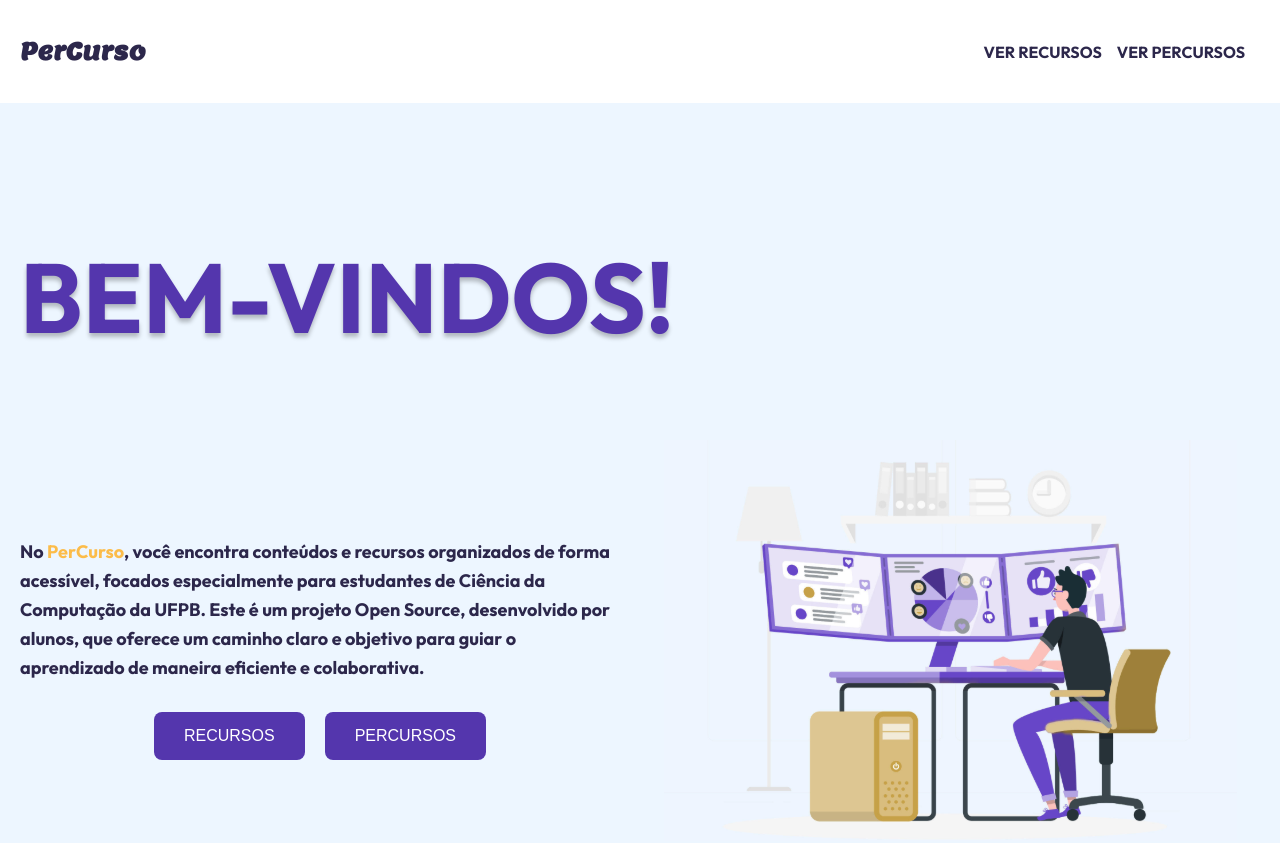
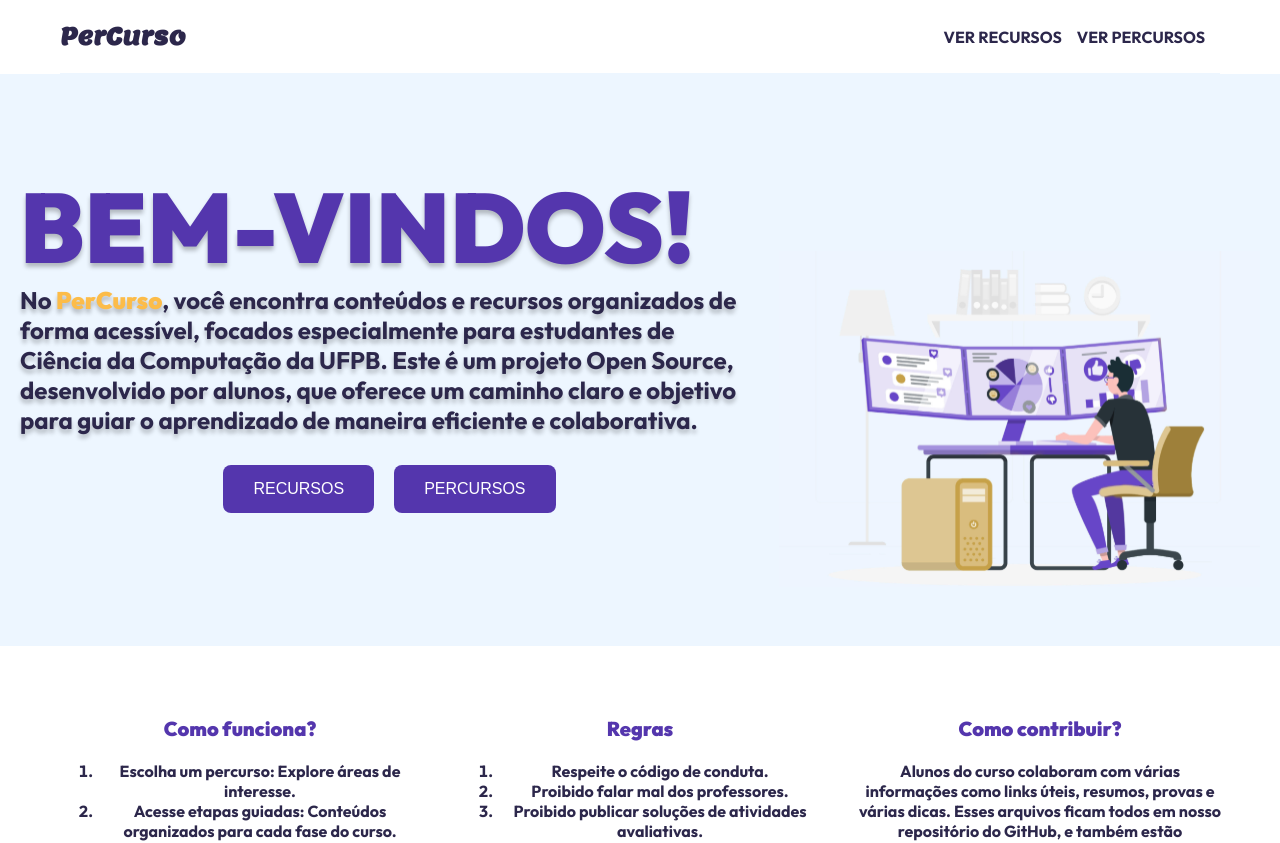
Before and after one commit to luigischmitt/PerCurso, a Next.js app: page / in a window 1280 px wide. Shown: the top 843 px of the page. Built offline with nearby package versions, Linux system fonts and the light colour scheme.

Commit message:
style: changed the main content style and added a font

```diff
--- a/src/app/globals.css
+++ b/src/app/globals.css
@@ -11,6 +11,13 @@
   font-family: 'Lemon';
   src: url('./fonts/Lemon-Regular.ttf') format('truetype');
   font-weight: normal;
+  font-style: normal;
+}
+
+@font-face {
+  font-family: 'Outfit';
+  src: url('./fonts/Outfit-Black.ttf') format('truetype');
+  font-weight: 900;
   font-style: normal;
 }
 
--- a/src/app/page.js
+++ b/src/app/page.js
@@ -5,7 +5,8 @@ import styles from './page.module.css';
 const HomePage = () => {
   return (
     <div>
-      <main className={styles.main}>
+      <div className={styles.backgroundRectangle}>
+        <main className={`${styles.container} ${styles.main}`}>
           <h2 className={styles.title}>BEM-VINDOS!</h2>
           <div className={styles.contentContainer}>
             <div className={styles.textButtonContainer}>
@@ -26,7 +27,9 @@ const HomePage = () => {
             </div>
           </div>
         </main>
+      </div>
 
+      <div className={styles.container}>
         <section className={styles.section}>
           <div className={styles.columns}>
             <div className={styles.column}>
@@ -63,6 +66,7 @@ const HomePage = () => {
           <a href="#politica">Políticas de Privacidade</a>
         </footer>
       </div>
+    </div>
   );
 };
 
--- a/src/app/page.module.css
+++ b/src/app/page.module.css
@@ -1,10 +1,12 @@
 /* page.module.css */
 .header {
-  padding: 20px;
+  height: 73px;
   display: flex;
+  margin: 0 60px;
   justify-content: space-between;
   align-items: center;
   border-bottom: 1px solid var(--background-color);
+
 }
 
 .logo {
@@ -17,21 +19,25 @@
 }
 
 .main {
-  padding: 50px 20px;
-  background-color: #EDF6FF;
+  height: 552px;
+  padding: 10px 0px;
+  justify-content: space-evenly;
+
 }
 
-.description {
-  flex: 1; /* Ocupa o espaço necessário */
-  max-width: 600px; /* Limita a largura do texto */
-  font-size: 18px;
-  line-height: 1.6;
+.backgroundRectangle {
+  background-color: #EDF6FF;
+  width: 100%;
+  height: 552px;
+  padding: 10px 0px;
 }
 
 .title {
+  width: 710px;
+  height: 4px;
   font-size: 98px;
   color: var(--secondary-color);
-  font-weight: bold;
+  font-weight: 900;
   text-shadow: 0px 4px 4px rgba(0, 0, 0, 0.25);
 }
 
@@ -44,6 +50,11 @@
   display: flex;
   justify-content: center;
   gap: 20px;
+}
+
+.textButtonContainer {
+  width: 739px;
+  height: 315px;
 }
 
 .section {
@@ -73,6 +84,7 @@
   padding: 20px;
   background-color: var(--primary-color);
   color: var(--white);
+
 }
 
 .contentContainer {
@@ -84,8 +96,11 @@
 }
 
 .description {
-  flex: 1;
-  max-width: 600px;
+  width: 730px;
+  height: 150px;
+  text-shadow: 0px 4px 4px rgba(0, 0, 0, 0.25);
+  font-size: 24px;
+  font-weight: 500;
 }
 
 .imageContainer {
@@ -98,3 +113,9 @@
   max-width: 100%;
   height: auto;
 }
+
+.container {
+  max-width: 1700px;
+  margin: 0 auto;
+  padding: 0 20px;
+}
```
Also changed, not shown: src/app/fonts/Outfit-Black.ttf (added). Lines whose indentation alone changed are shown as unchanged.
